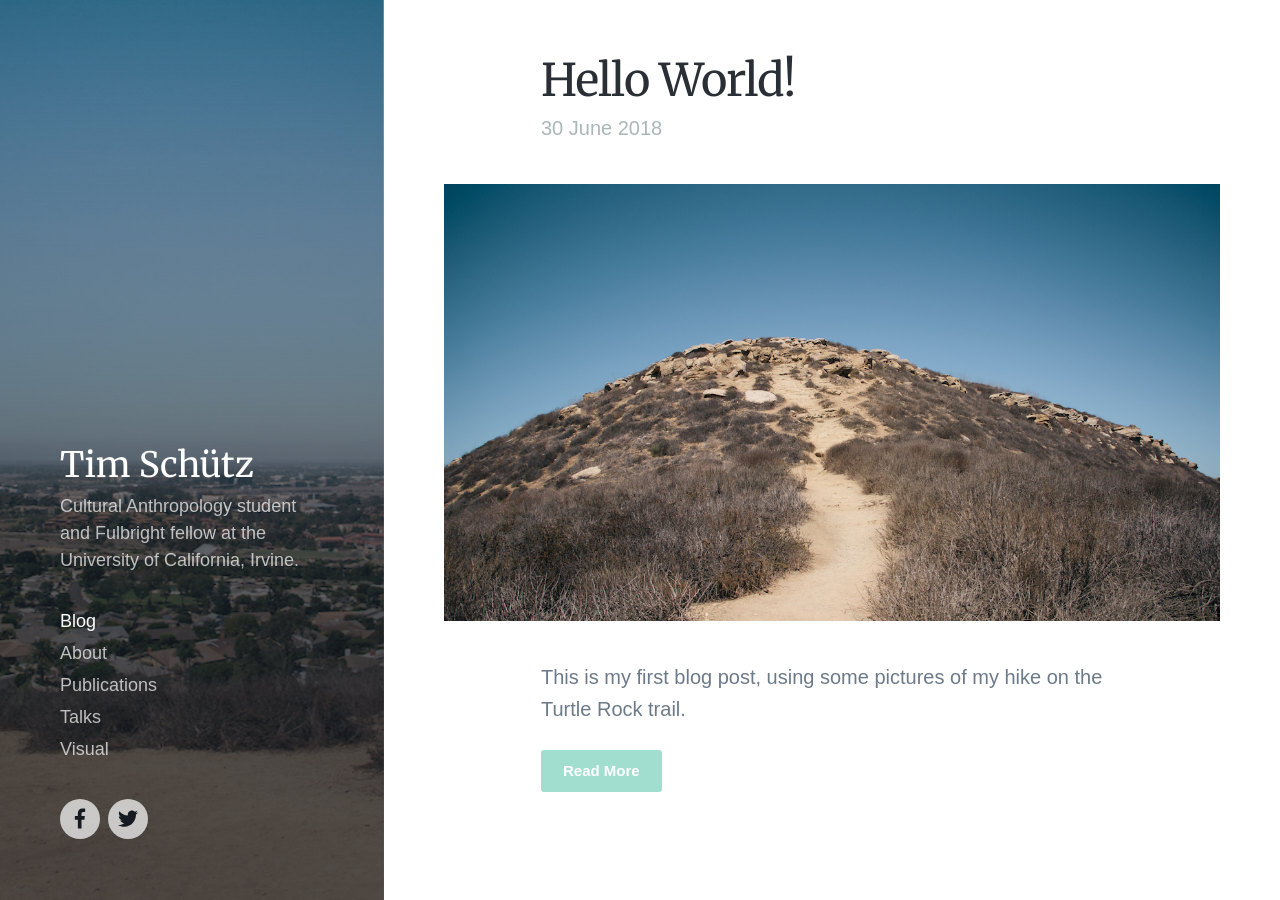
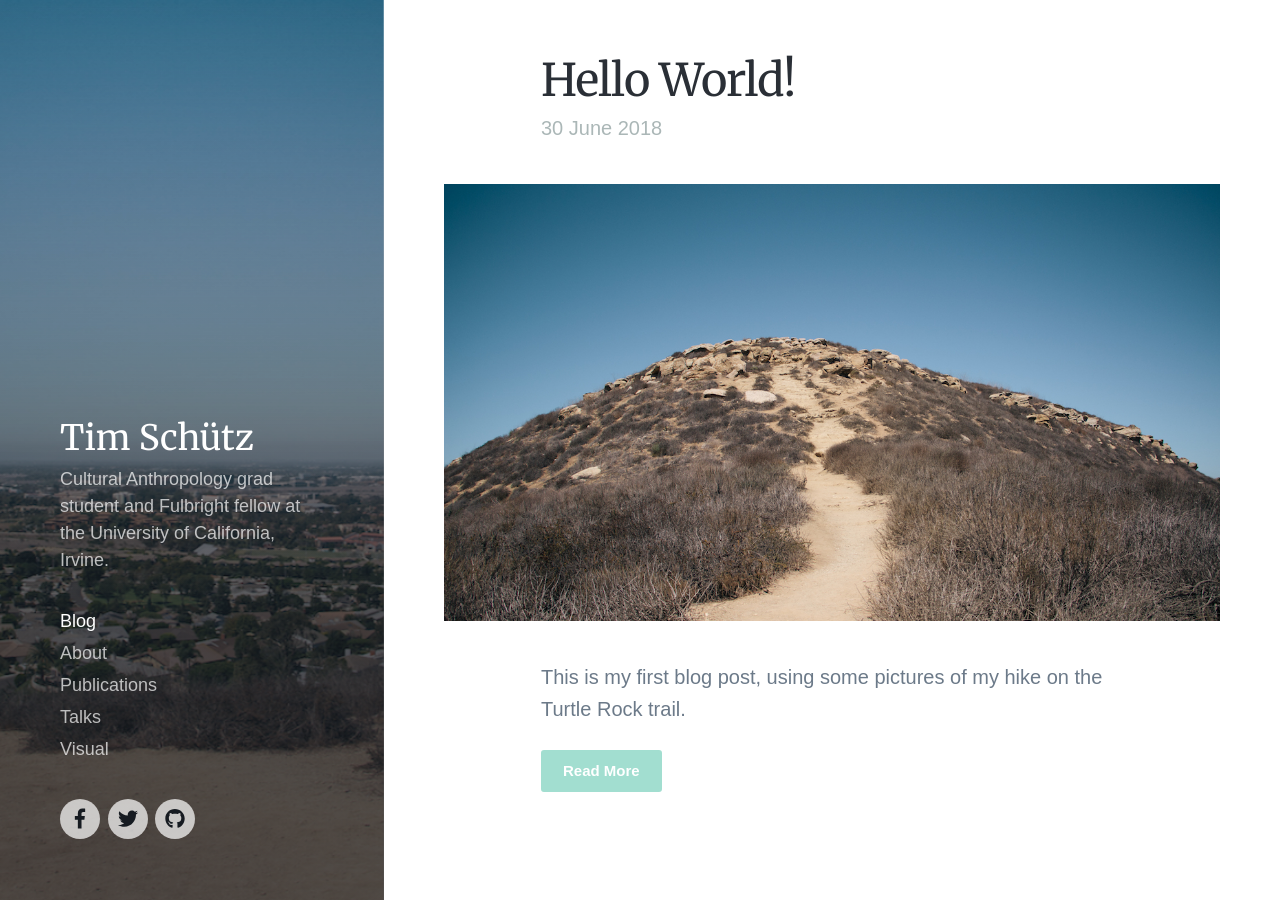
Before and after one commit to SimJoSt/timschuetz.github.io, a Jekyll site: the page built from index.html, in a window 1280 px wide and 900 px high. Built offline with Jekyll 4.4.1, drawn with Linux system fonts in a browser that asks for light colours; nearby versions of some CDN libraries; some web fonts are replaced; the list of posts is cut into pages by our own code.

Commit message:
Update settings.yml

```diff
--- a/_data/settings.yml
+++ b/_data/settings.yml
@@ -1,6 +1,6 @@
 basic_settings:
   site_title: Tim Schütz
-  site_tagline: Cultural Anthropology student and Fulbright fellow at the University of California, Irvine.
+  site_tagline: Cultural Anthropology grad student and Fulbright fellow at the University of California, Irvine.
   favicon_image: /images/favicon-tree-2.png
 
 header_settings:
@@ -49,7 +49,7 @@ social_settings:
   dribbble_url: ''
   behance_url: ''
   deviantart_url: ''
-  github_url: ''
+  github_url: 'https://github.com/timschuetz'
   reddit_url: ''
   flickr_url: ''
   etsy_url: ''
```
